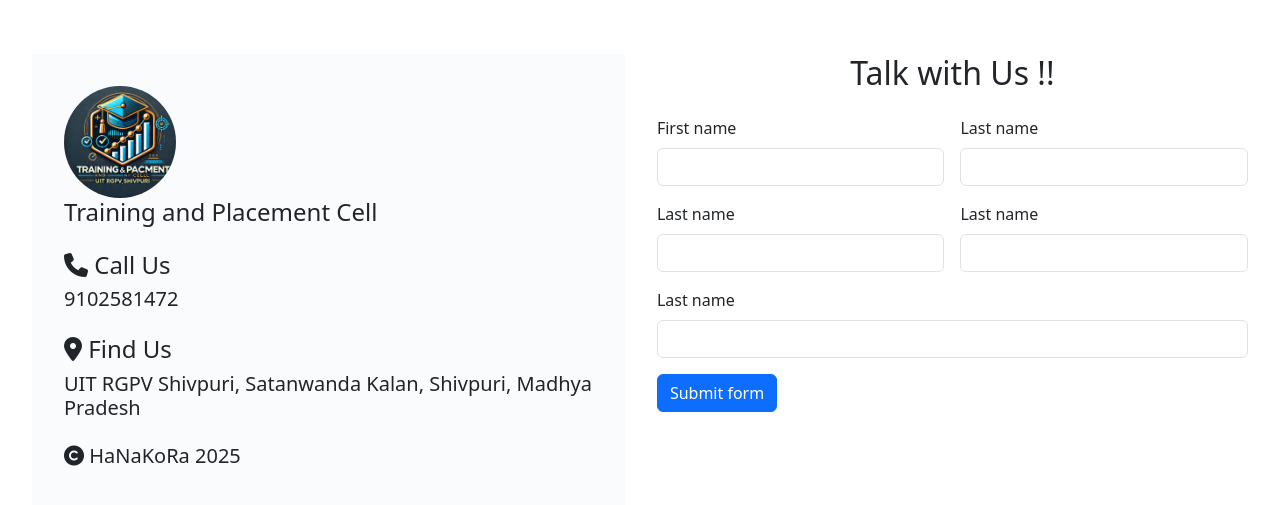
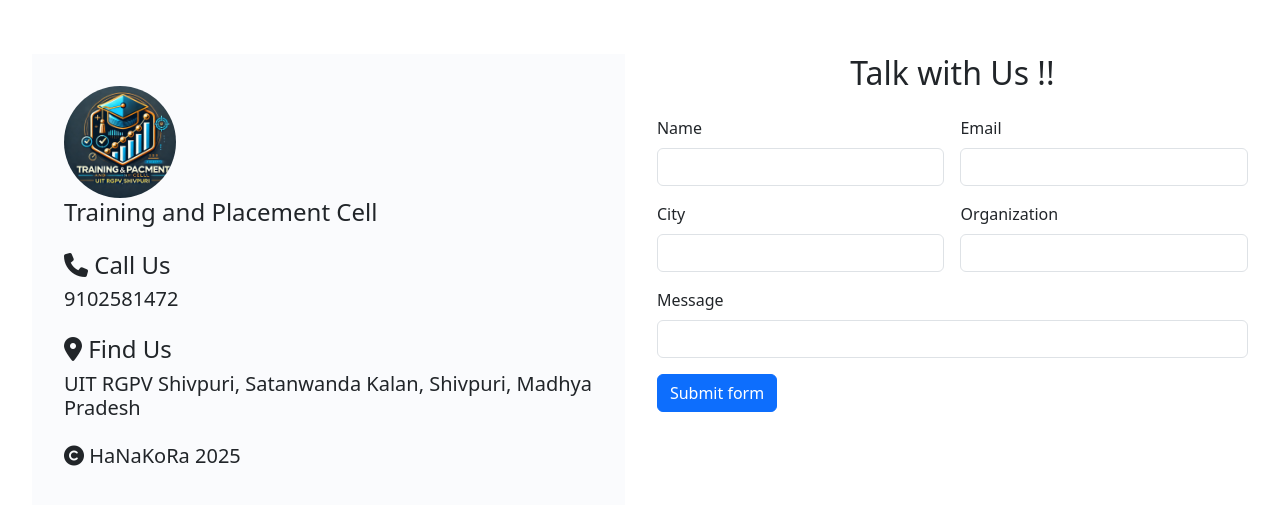
Before and after one commit to HarshitPathak-02/tnp-client, a React (Vite) app: page /signin in a window 1280 px wide. Shown: the part 959-1464 px from the top of the page. Built offline with nearby package versions, Linux system fonts and the light colour scheme.

Commit message:
contact form added

```diff
--- a/src/components/Footer/Footer.jsx
+++ b/src/components/Footer/Footer.jsx
@@ -1,13 +1,60 @@
-import React from "react";
+import React, { useState } from "react";
 import "./Footer.css";
 
 import DemoLogo from "../../assets/images/demo-logo.webp";
+import axios from "axios";
 
 const Footer = () => {
+  const [formdata, setFormdata] = useState({
+    name: "",
+    email: "",
+    message: "",
+    organization: "",
+    city: "",
+  });
+
+  const handleChange = (e) => {
+    setFormdata({ ...formdata, [e.target.name]: e.target.value });
+    // console.log(formdata.fullname);
+  };
+
+  const handleSubmit = async (e) => {
+    e.preventDefault();
+
+    setFormdata({
+      name: "",
+      email: "",
+      message: "",
+      organization: "",
+      city: "",
+    });
+
+    try {
+      await axios.post("http://localhost:8000/contact-us", {
+        name: formdata.name,
+        email: formdata.email,
+        message: formdata.message,
+        city: formdata.city,
+        organization: formdata.organization,
+      }).then((response)=>{
+        if (response.data.msg === "contact-form-saved") {
+          alert('mail send');
+        }
+      }).catch((err)=>{
+        if(err.response.data==='Unauthorized'){
+          alert("wrong")
+        }
+      });
+    } catch (e) {
+
+    }
+
+  };
+
   return (
-    <div class="mainfooter">
-      <div class="mainfooter-upper">
-        <div class="mainfooter-upper-left">
+    <div className="mainfooter">
+      <div className="mainfooter-upper">
+        <div className="mainfooter-upper-left">
           <div className="mainfooter-upper-left-up">
             <img src={DemoLogo} alt="" />
             <h4>Training and Placement Cell</h4>
@@ -26,78 +73,96 @@ const Footer = () => {
               UIT RGPV Shivpuri, Satanwanda Kalan, Shivpuri, Madhya Pradesh
             </h5>
           </div>
-          <div class="mainfooter-lower-left">
+          <div className="mainfooter-lower-left">
             <h5>
-              <i class="fa-solid fa-copyright"></i> HaNaKoRa 2025
+              <i className="fa-solid fa-copyright"></i> HaNaKoRa 2025
             </h5>
           </div>
         </div>
-        <div class="mainfooter-upper-right">
+        <div className="mainfooter-upper-right">
           <h2>Talk with Us !!</h2>
-          <form class="row g-3 needs-validation form" novalidate>
-            <div class="col-md-6">
-              <label for="validationCustom01" class="form-label">
-                First name
+          <form
+            className="row g-3 needs-validation form"
+            onSubmit={handleSubmit}
+            noValidate
+          >
+            <div className="col-md-6">
+              <label htmlFor="name" className="form-label">
+                Name
               </label>
               <input
                 type="text"
-                class="form-control"
-                id="validationCustom01"
+                className="form-control"
+                id="name"
+                name="name"
+                value={formdata.name}
+                onChange={handleChange}
                 required
               />
-              <div class="valid-feedback">Looks good!</div>
+              <div className="valid-feedback">Looks good!</div>
             </div>
-            <div class="col-md-6">
-              <label for="validationCustom02" class="form-label">
-                Last name
+            <div className="col-md-6">
+              <label htmlFor="email" className="form-label">
+                Email
+              </label>
+              <input
+                type="email"
+                className="form-control"
+                id="email"
+                name="email"
+                value={formdata.email}
+                onChange={handleChange}
+                required
+              />
+              <div className="valid-feedback">Looks good!</div>
+            </div>
+            <div className="col-md-6">
+              <label htmlFor="city" className="form-label">
+                City
               </label>
               <input
                 type="text"
-                class="form-control"
-                id="validationCustom02"
+                className="form-control"
+                id="city"
+                name="city"
+                value={formdata.city}
+                onChange={handleChange}
                 required
               />
-              <div class="valid-feedback">Looks good!</div>
+              <div className="valid-feedback">Looks good!</div>
             </div>
-            <div class="col-md-6">
-              <label for="validationCustom02" class="form-label">
-                Last name
+            <div className="col-md-6">
+              <label htmlFor="organization" className="form-label">
+                Organization
               </label>
               <input
                 type="text"
-                class="form-control"
-                id="validationCustom03"
+                className="form-control"
+                id="organization"
+                name="organization"
+                value={formdata.organization}
+                onChange={handleChange}
                 required
               />
-              <div class="valid-feedback">Looks good!</div>
+              <div className="valid-feedback">Looks good!</div>
             </div>
-            <div class="col-md-6">
-              <label for="validationCustom02" class="form-label">
-                Last name
+            <div className="col-md-12">
+              <label htmlFor="message" className="form-label">
+                Message
               </label>
               <input
                 type="text"
-                class="form-control"
-                id="validationCustom04"
+                className="form-control"
+                id="message"
+                name="message"
+                value={formdata.message}
+                onChange={handleChange}
                 required
               />
-              <div class="valid-feedback">Looks good!</div>
+              <div className="valid-feedback">Looks good!</div>
             </div>
-            <div class="col-md-12">
-              <label for="validationCustom02" class="form-label">
-                Last name
-              </label>
-              <input
-                type="text"
-                class="form-control"
-                id="validationCustom05"
-                required
-              />
-              <div class="valid-feedback">Looks good!</div>
-            </div>
-
-            <div class="col-12">
-              <button class="btn btn-primary" type="submit">
+            <div className="col-12">
+              <button className="btn btn-primary" type="submit">
                 Submit form
               </button>
             </div>
--- a/src/components/Forms/SigninForm.jsx
+++ b/src/components/Forms/SigninForm.jsx
@@ -15,8 +15,6 @@ const SigninForm = () => {
     setFormdata({ ...formdata, [e.target.name]: e.target.value });
     // console.log(formdata.fullname);
   };
-
-  const login = async () => {};
 
   const submitHandler = async (e) => {
     e.preventDefault();
```
